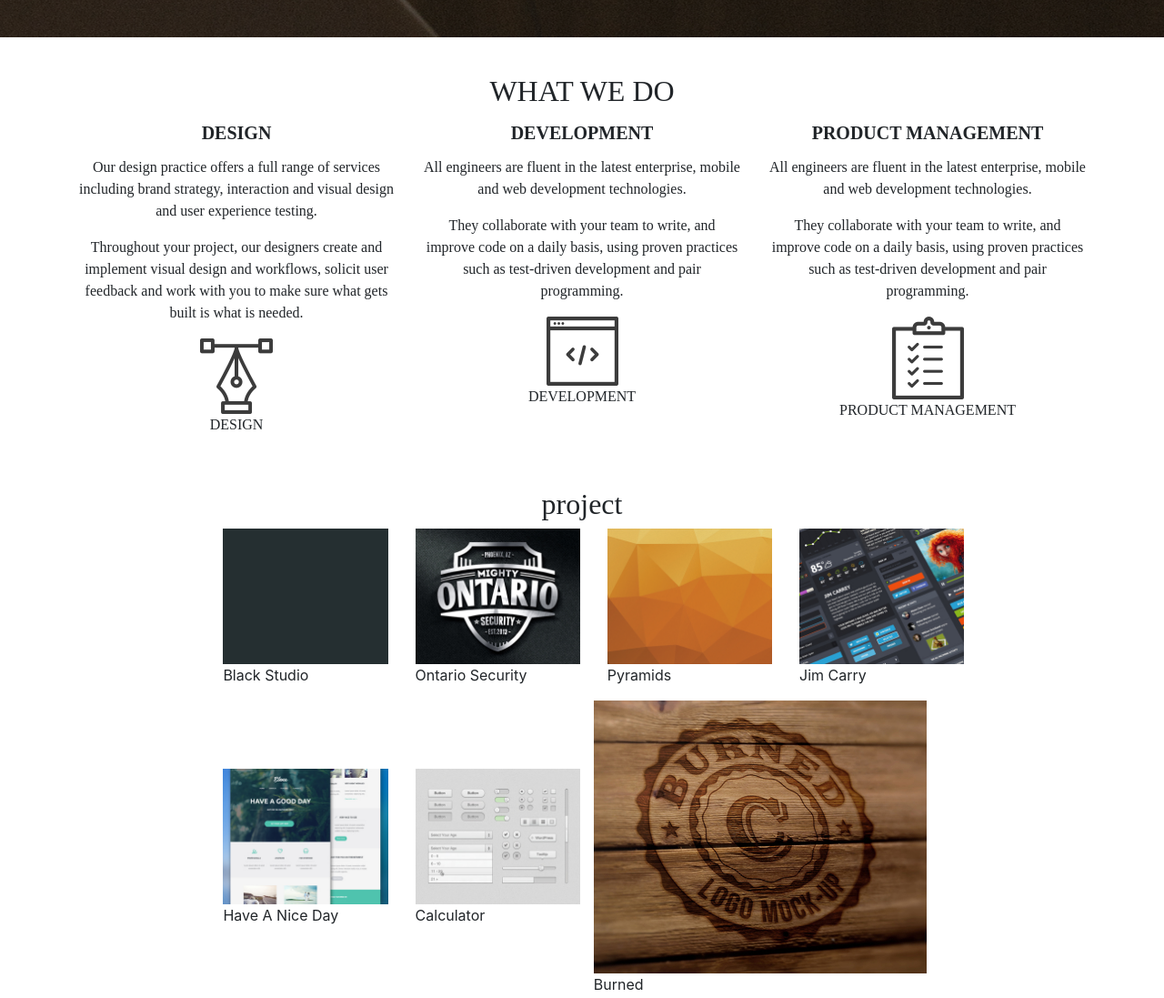
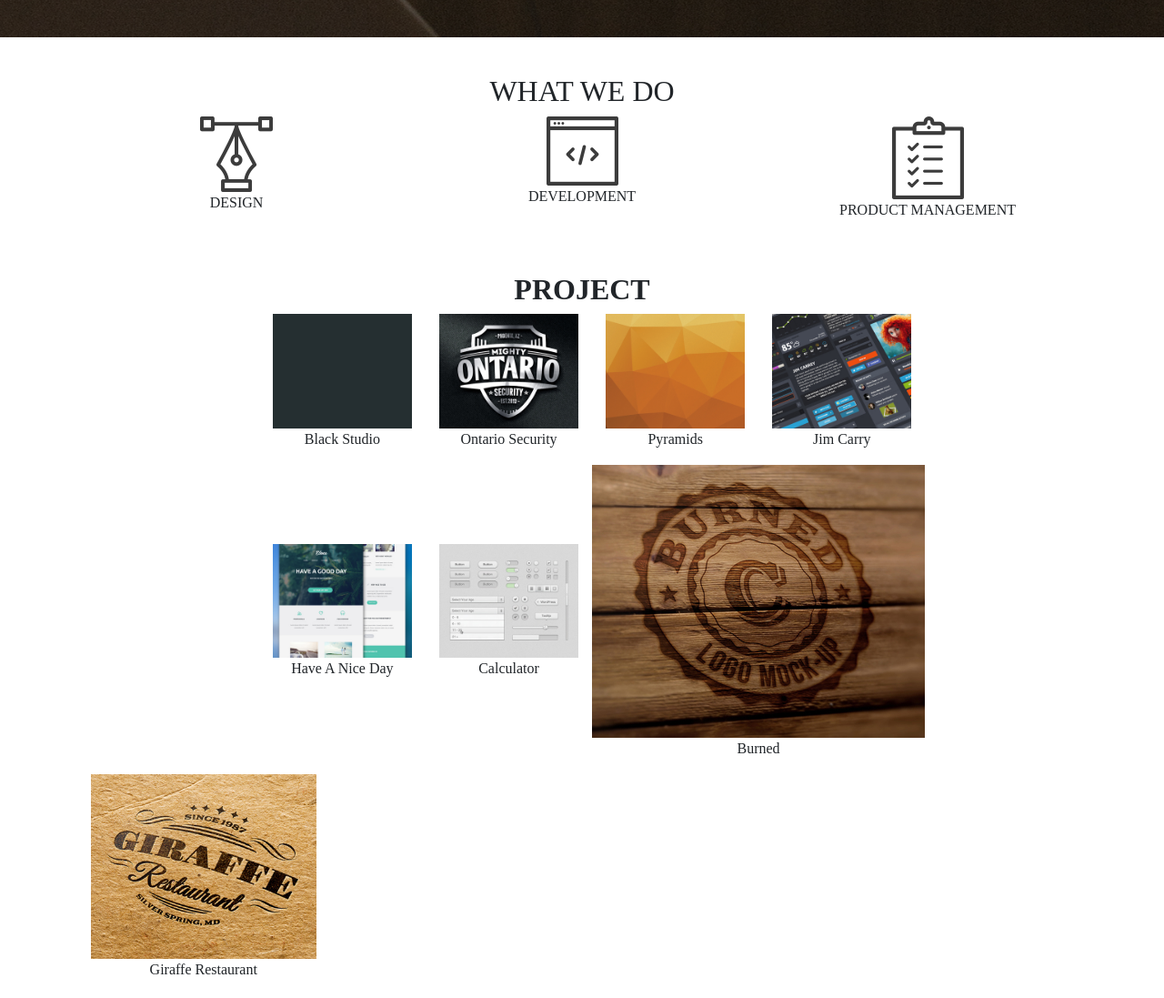
Before and after one commit to Llilian/delani, a plain HTML site: page index.html in a window 1280 px wide. Shown: the part 1180-2277 px from the top of the page at 91% size. Drawn offline with nearby package versions, Linux system fonts and the light colour scheme.

Commit message:
add index.html

```diff
--- a/index.html
+++ b/index.html
@@ -37,8 +37,8 @@
     <h2 class="heading">WHAT WE DO</h2>
     <div class="row">
       <div class="col-md-4">
-        <div id="design">
-          <h2 class="title">DESIGN</h2>
+        <div id="ink">
+          <div id="design" style = "display: none;">
           <p>Our design practice offers a full range of services including brand strategy, interaction and visual design and user experience testing.</p>
             <p>Throughout your project, our designers create and implement visual design and workflows, solicit user feedback and work with you to make sure what gets built is what is needed.</p>
           </div>
@@ -46,9 +46,12 @@
           <img src="images/services_icons/design_icon.png" alt="design">
           <p>DESIGN</p>
         </div>
+
+        </div>
       </div>
     <div class="col-md-4">
-        <div id="development">
+      <div id ="ink1">
+        <div id="development" style = "display: none;">
           <h2 class="title">DEVELOPMENT</h2>
           <p>All engineers are fluent in the latest enterprise, mobile and web development technologies.</p>
              <p>They collaborate with your team to write, and improve code on a daily basis, using proven practices such as test-driven development and pair programming.</p>
@@ -58,8 +61,10 @@
           <P>DEVELOPMENT</P>
         </div>
   </div>
+</div>
   <div class="col-md-4">
-        <div id="product">
+      <div id="ink2">
+        <div id="product" style = "display:none;">
           <h2 class="title">PRODUCT MANAGEMENT</h2>
           <p>All engineers are fluent in the latest enterprise, mobile and web development technologies.</p>
           <p>They collaborate with your team to write, and improve code on a daily basis, using proven practices such as test-driven development and pair programming.</p>
@@ -72,7 +77,7 @@
     </div>
   </div>
 <div class="project">
-    <h2>project</h2>
+    <h2 class = "text-center"><strong>PROJECT</strong></h2>
     <div class="row" id="project">
       <div class="col-md-3" id="img1">
         <img src="images/project/work4.jpg" alt="img1" >
@@ -108,7 +113,8 @@
           <img src="images/project/work8.jpg" alt="work4">
           <p class="text">Giraffe Restaurant</p>
         </div>
-      </div>  </div>  -->
+      </div>
+    </div>
   <div class="container-fluid contact">
     <h2>CONTACT US</h2>
 
@@ -137,9 +143,10 @@
     <p>DELANI STUDIO</p>
     <p>2020</p>
   </footer>
+
   <script src="https://code.jquery.com/jquery-3.4.1.slim.min.js" integrity="sha384-J6qa4849blE2+poT4WnyKhv5vZF5SrPo0iEjwBvKU7imGFAV0wwj1yYfoRSJoZ+n" crossorigin="anonymous"></script>
   <script src="https://cdn.jsdelivr.net/npm/popper.js@1.16.0/dist/umd/popper.min.js" integrity="sha384-Q6E9RHvbIyZFJoft+2mJbHaEWldlvI9IOYy5n3zV9zzTtmI3UksdQRVvoxMfooAo" crossorigin="anonymous"></script>
   <script src="https://stackpath.bootstrapcdn.com/bootstrap/4.4.1/js/bootstrap.min.js" integrity="sha384-wfSDF2E50Y2D1uUdj0O3uMBJnjuUD4Ih7YwaYd1iqfktj0Uod8GCExl3Og8ifwB6" crossorigin="anonymous"></script>
-  <script src="js/script.js"></script>
+  <script src="js/scripts.js"></script>
 </body>
 </html>
```
Lines whose indentation alone changed are shown as unchanged.
